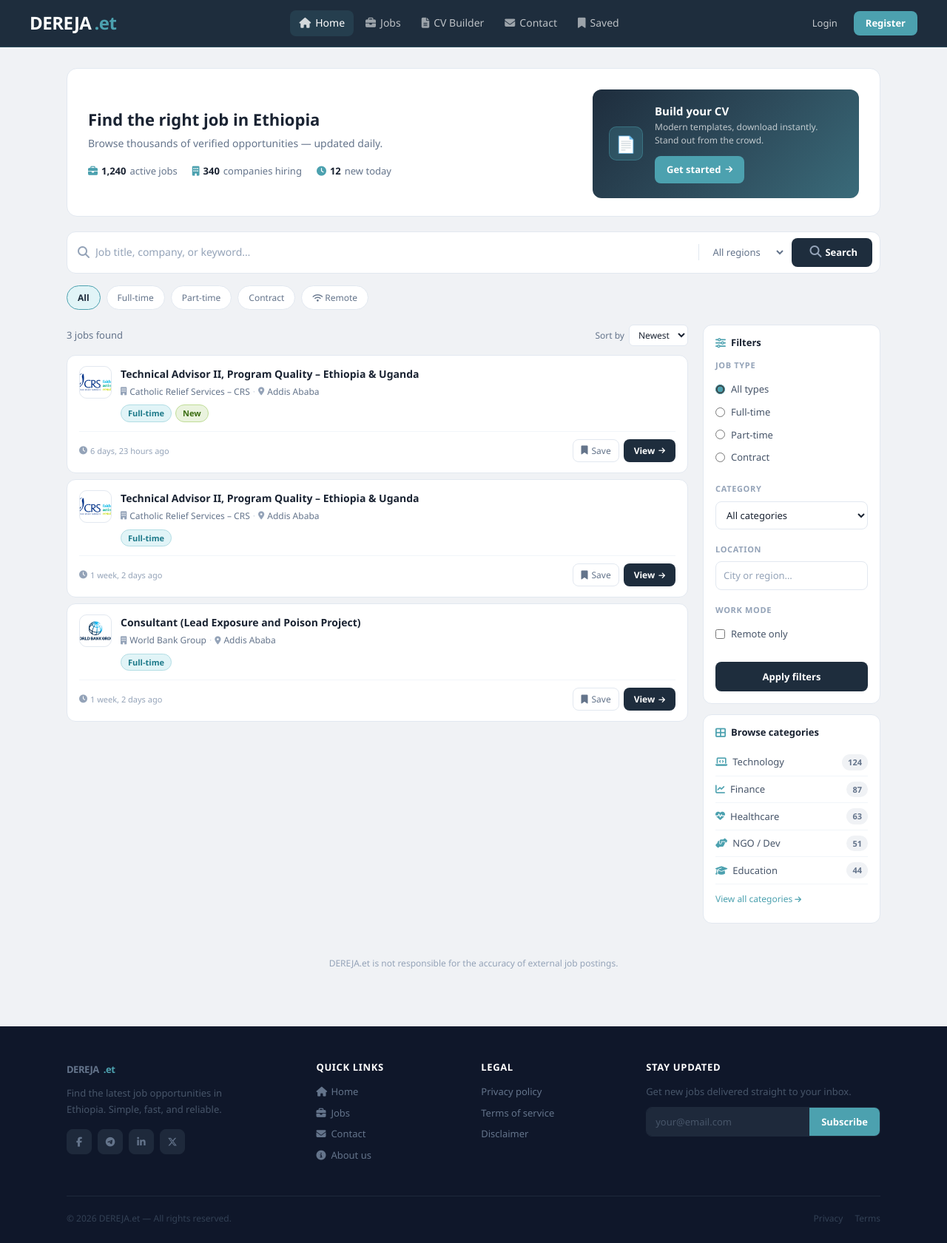
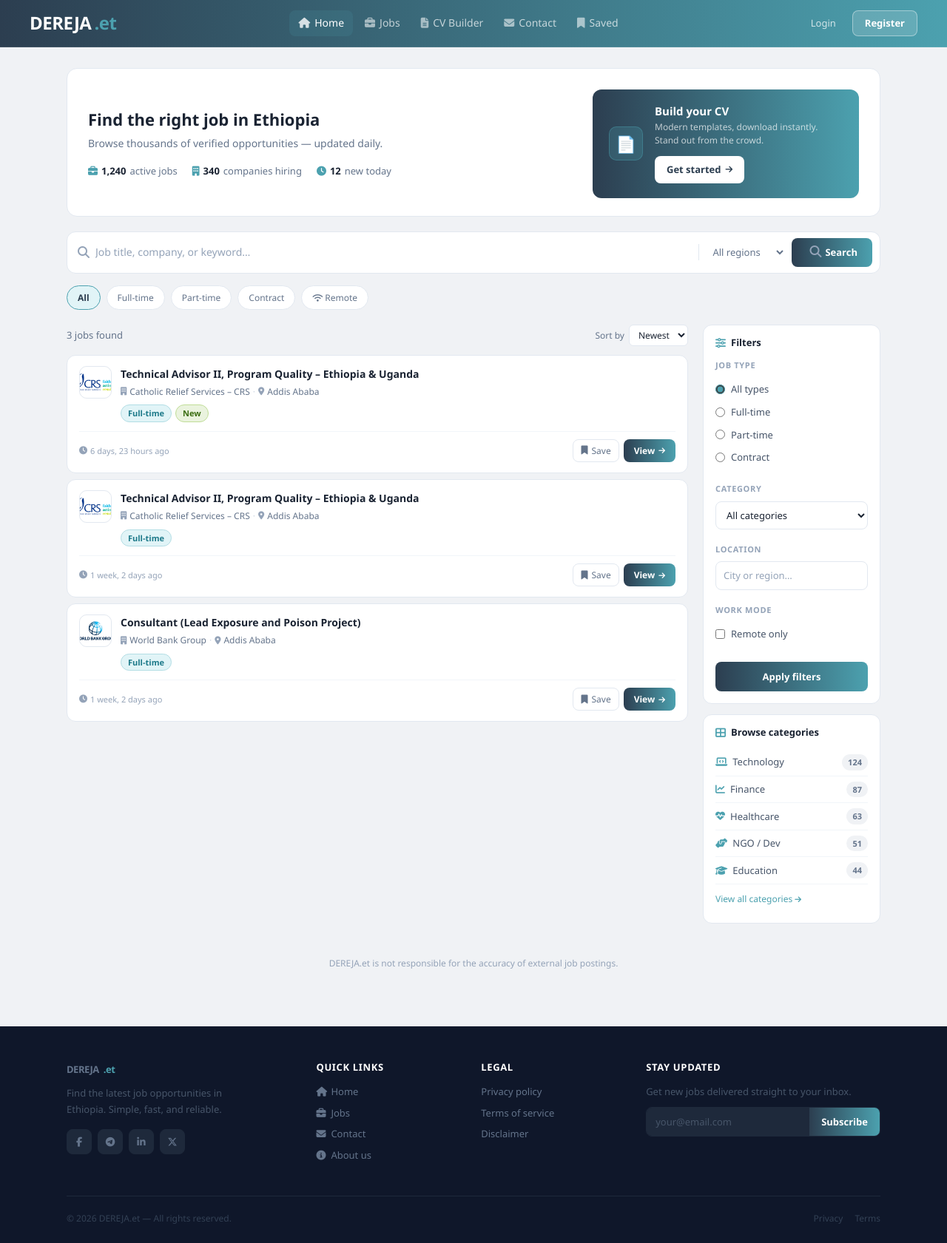
Before and after one commit to penaye779-hue/dereja.et, a Django app: page / in a window 1280 px wide. Shown: the whole page at 74% size. Run offline with Django 5.2, Linux system fonts and the light colour scheme; data comes from the database, SQL or seed files in the repository; data that the repository does not hold is empty; parts of the project's set-up code (start-up, migrations or seed data) failed here and were passed over.

Commit message:
improve base and homepage templates

```diff
--- a/templates/base.html
+++ b/templates/base.html
@@ -35,7 +35,7 @@ body {
 
 /* ── NAVBAR ── */
 .navbar {
-    background: #1e2d3d;
+    background: linear-gradient(to right, #2c3e50, #4ca1af);
     padding: 0 20px;
     height: 60px;
     position: sticky;
@@ -45,7 +45,7 @@ body {
     align-items: center;
     justify-content: space-between;
     gap: 12px;
-    border-bottom: 1px solid rgba(76,161,175,0.25);
+    border-bottom: 1px solid rgba(255,255,255,0.1);
 }
 
 .logo-gradient {
@@ -110,7 +110,8 @@ body {
 }
 
 .btn-nav-solid {
-    background: #4ca1af;
+    background: rgba(255,255,255,0.15);
+    border: 1px solid rgba(255,255,255,0.4);
     color: #fff;
     font-size: 13px;
     font-weight: 600;
@@ -121,7 +122,7 @@ body {
     white-space: nowrap;
 }
 .btn-nav-solid:hover {
-    background: #3d8f9c;
+    background: rgba(255,255,255,0.25);
     color: #fff;
     text-decoration: none;
 }
@@ -144,7 +145,7 @@ body {
     display: flex;
     align-items: center;
     justify-content: center;
-    border: 2px solid #1e2d3d;
+    border: 2px solid #2c3e50;
 }
 
 /* Hamburger */
@@ -178,7 +179,7 @@ body {
     top: 60px;
     left: 0;
     right: 0;
-    background: #1a2535;
+    background: #2c3e50;
     padding: 8px 12px 16px;
     z-index: 999;
     border-bottom: 2px solid #4ca1af;
@@ -232,7 +233,7 @@ body {
 
 /* ── BUTTONS ── */
 .btn-primary {
-    background: #1e2d3d !important;
+    background: linear-gradient(to right, #2c3e50, #4ca1af) !important;
     border: none !important;
     color: #fff !important;
     font-weight: 600;
@@ -372,7 +373,7 @@ body {
 }
 .subscribe-row input::placeholder { color: #475569; }
 .subscribe-row button {
-    background: #4ca1af;
+    background: linear-gradient(to right, #2c3e50, #4ca1af);
     color: #fff;
     border: none;
     padding: 9px 16px;
@@ -382,7 +383,7 @@ body {
     white-space: nowrap;
     transition: background 0.2s;
 }
-.subscribe-row button:hover { background: #3d8f9c; }
+.subscribe-row button:hover { opacity: 0.9; }
 
 .footer-bottom {
     border-top: 1px solid #1e293b;
--- a/templates/home.html
+++ b/templates/home.html
@@ -57,7 +57,7 @@
 
 /* CV CARD */
 .cv-card {
-    background: linear-gradient(135deg, #1e2d3d 0%, #2d4a5a 50%, #3a6b7a 100%);
+    background: linear-gradient(to right, #2c3e50, #4ca1af);
     border-radius: 12px;
     padding: 20px 22px;
     display: flex;
@@ -96,8 +96,8 @@
     align-items: center;
     gap: 6px;
     padding: 8px 16px;
-    background: #4ca1af;
-    color: #fff;
+    background: #fff;
+    color: #2c3e50;
     font-weight: 600;
     font-size: 13px;
     border-radius: 8px;
@@ -106,8 +106,8 @@
     white-space: nowrap;
 }
 .btn-cv:hover {
-    background: #3d8f9c;
-    color: #fff;
+    background: #f0f0f0;
+    color: #2c3e50;
     text-decoration: none;
 }
 
@@ -167,7 +167,7 @@
     cursor: pointer;
 }
 .btn-search {
-    background: #1e2d3d;
+    background: linear-gradient(to right, #2c3e50, #4ca1af);
     color: #fff;
     border: none;
     border-radius: 8px;
@@ -179,7 +179,7 @@
     transition: background 0.2s;
     flex-shrink: 0;
 }
-.btn-search:hover { background: #2d4a5a; }
+.btn-search:hover { opacity: 0.9; }
 
 /* ══════════════════════════════════════
    FILTER CHIPS
@@ -209,7 +209,7 @@
 .chip.active {
     background: #e1f4f7;
     border-color: #4ca1af;
-    color: #1e2d3d;
+    color: #2c3e50;
     font-weight: 600;
 }
 
@@ -401,7 +401,7 @@
 }
 
 .btn-view {
-    background: #1e2d3d;
+    background: linear-gradient(to right, #2c3e50, #4ca1af);
     color: #fff;
     border: none;
     border-radius: 8px;
@@ -415,7 +415,7 @@
     gap: 5px;
     transition: background 0.15s;
 }
-.btn-view:hover { background: #2d4a5a; color: #fff; text-decoration: none; }
+.btn-view:hover { opacity: 0.9; color: #fff; text-decoration: none; }
 
 /* Empty state */
 .empty-state {
@@ -505,7 +505,7 @@
 
 .btn-apply-filters {
     width: 100%;
-    background: #1e2d3d;
+    background: linear-gradient(to right, #2c3e50, #4ca1af);
     color: #fff;
     border: none;
     border-radius: 8px;
@@ -516,7 +516,7 @@
     transition: background 0.2s;
     margin-top: 4px;
 }
-.btn-apply-filters:hover { background: #2d4a5a; }
+.btn-apply-filters:hover { opacity: 0.9; }
 
 /* Category list */
 .cat-list { list-style: none; padding: 0; margin: 0; }
@@ -653,7 +653,7 @@
 .popup-input:focus { border-color: #4ca1af; }
 .btn-subscribe {
     width: 100%;
-    background: #1e2d3d;
+    background: linear-gradient(to right, #2c3e50, #4ca1af);
     color: #fff;
     border: none;
     border-radius: 8px;
@@ -663,7 +663,7 @@
     cursor: pointer;
     transition: background 0.2s;
 }
-.btn-subscribe:hover { background: #2d4a5a; }
+.btn-subscribe:hover { opacity: 0.9; }
 .popup-msg {
     font-size: 12px;
     margin-top: 8px;
```
